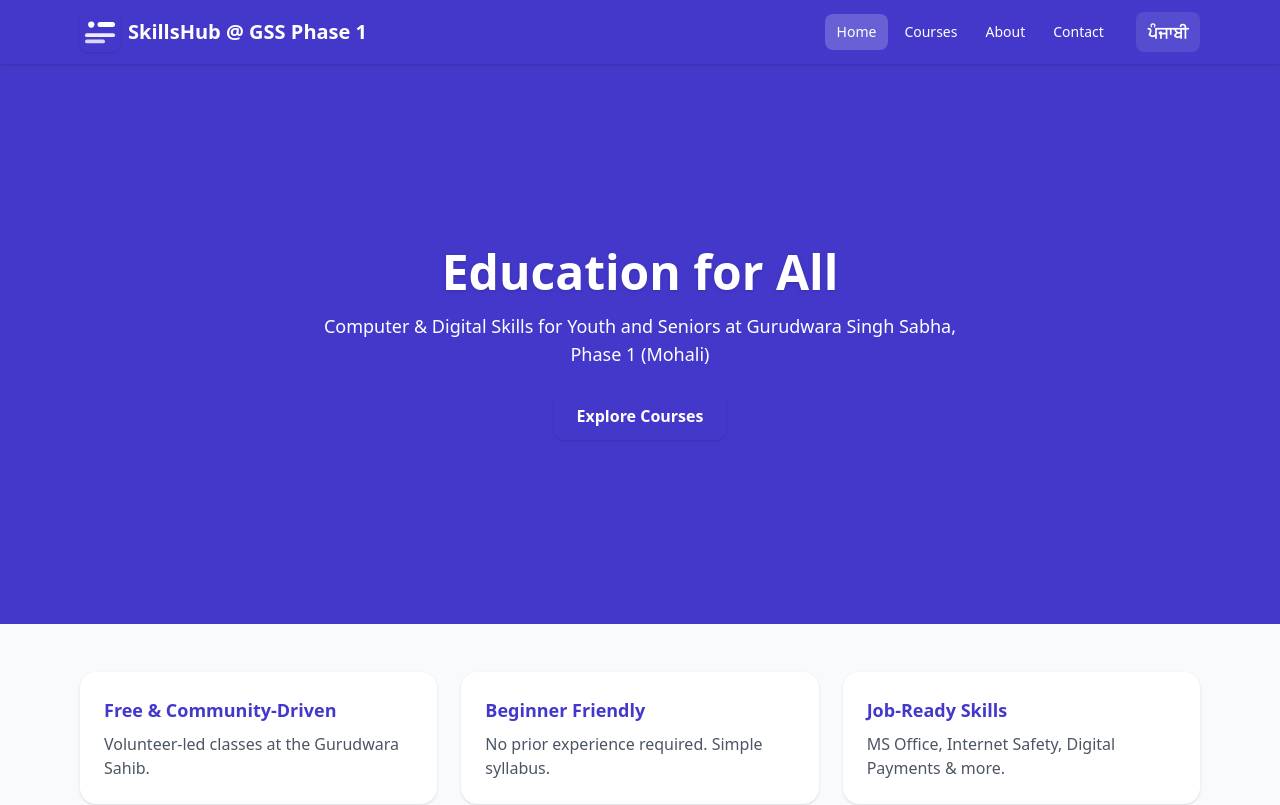
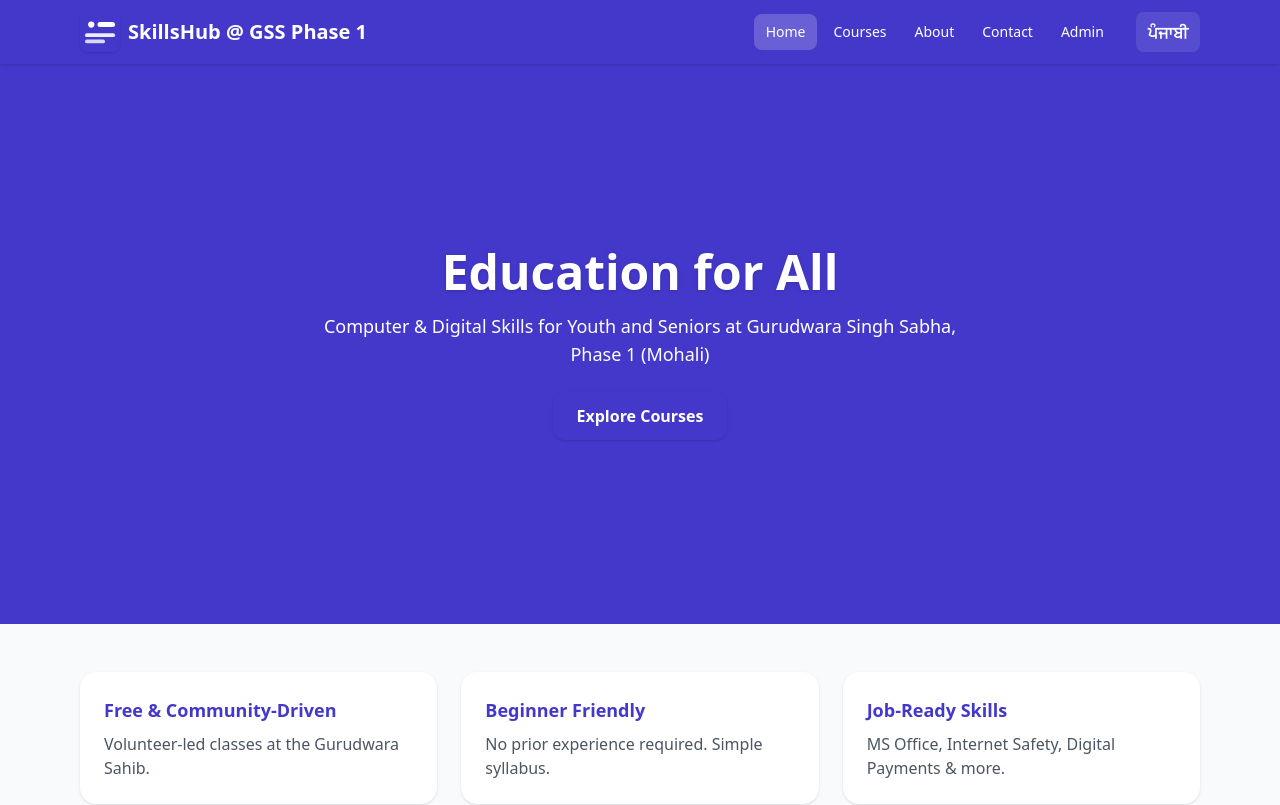
Before and after one commit to baljinder22g/skillshub, a React (Vite) app: page / in a window 1280 px wide. Shown: the top 805 px of the page. Built offline with nearby package versions, Linux system fonts and the light colour scheme.

Commit message:
Integrate Firebase Firestore for Community Thread feature

```diff
--- a/src/components/Navbar.jsx
+++ b/src/components/Navbar.jsx
@@ -8,6 +8,7 @@ const navLabels = {
     courses: 'Courses',
     about: 'About',
     contact: 'Contact',
+    admin: 'Admin',
     switch: 'ਪੰਜਾਬੀ',
   },
   pa: {
@@ -15,6 +16,7 @@ const navLabels = {
     courses: 'ਕੋਰਸ',
     about: 'ਬਾਰੇ',
     contact: 'ਸੰਪਰਕ',
+    admin: 'ਐਡਮਿਨ',
     switch: 'English',
   }
 }
@@ -42,6 +44,8 @@ export default function Navbar() {
           <NavLink to="/courses" className={navLinkClass}>{labels.courses}</NavLink>
           <NavLink to="/about" className={navLinkClass}>{labels.about}</NavLink>
           <NavLink to="/contact" className={navLinkClass}>{labels.contact}</NavLink>
+          <NavLink to="/admin" className={navLinkClass}>{labels.admin}</NavLink>
+
           <button
             className="ml-4 px-3 py-2 rounded-lg bg-white/10 hover:bg-white/20 font-semibold"
             onClick={toggleLang}
@@ -67,6 +71,7 @@ export default function Navbar() {
           <NavLink to="/courses" className={navLinkClass} onClick={() => setMenuOpen(false)}>{labels.courses}</NavLink>
           <NavLink to="/about" className={navLinkClass} onClick={() => setMenuOpen(false)}>{labels.about}</NavLink>
           <NavLink to="/contact" className={navLinkClass} onClick={() => setMenuOpen(false)}>{labels.contact}</NavLink>
+          <NavLink to="/admin" className={navLinkClass} onClick={() => setMenuOpen(false)}>{labels.admin}</NavLink>
           <button
             className="mt-2 px-3 py-2 rounded-lg bg-white/10 hover:bg-white/20 font-semibold"
             onClick={() => { toggleLang(); setMenuOpen(false); }}
```
